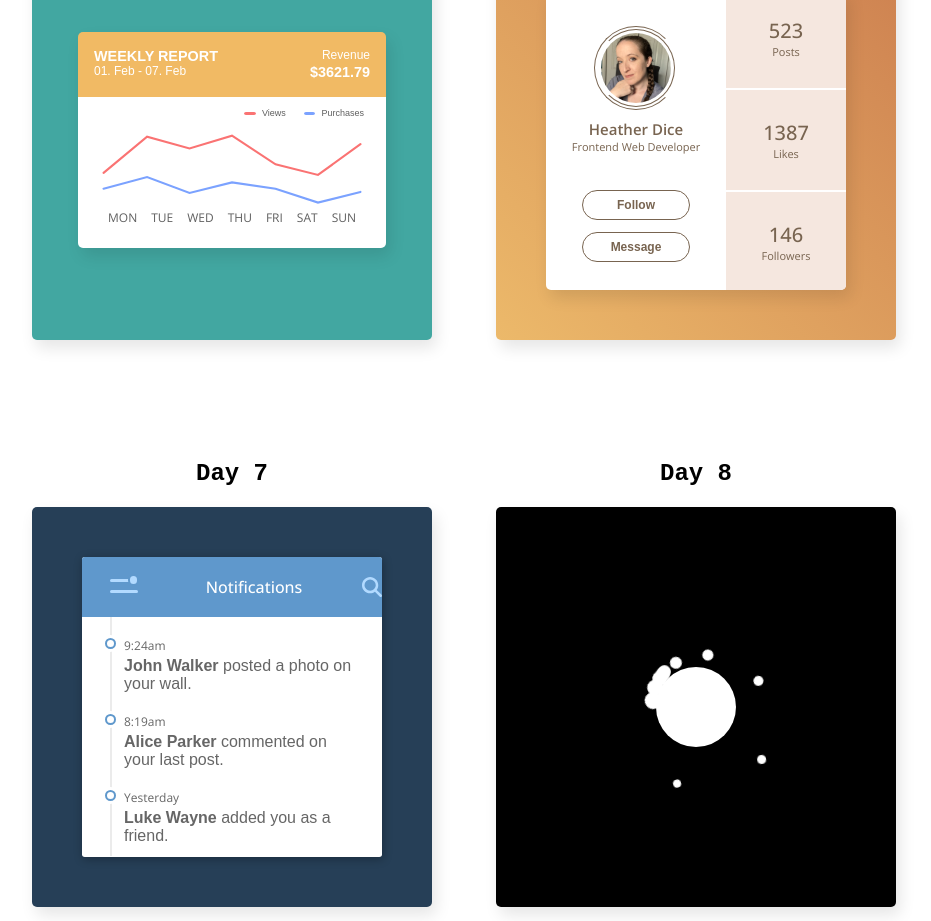
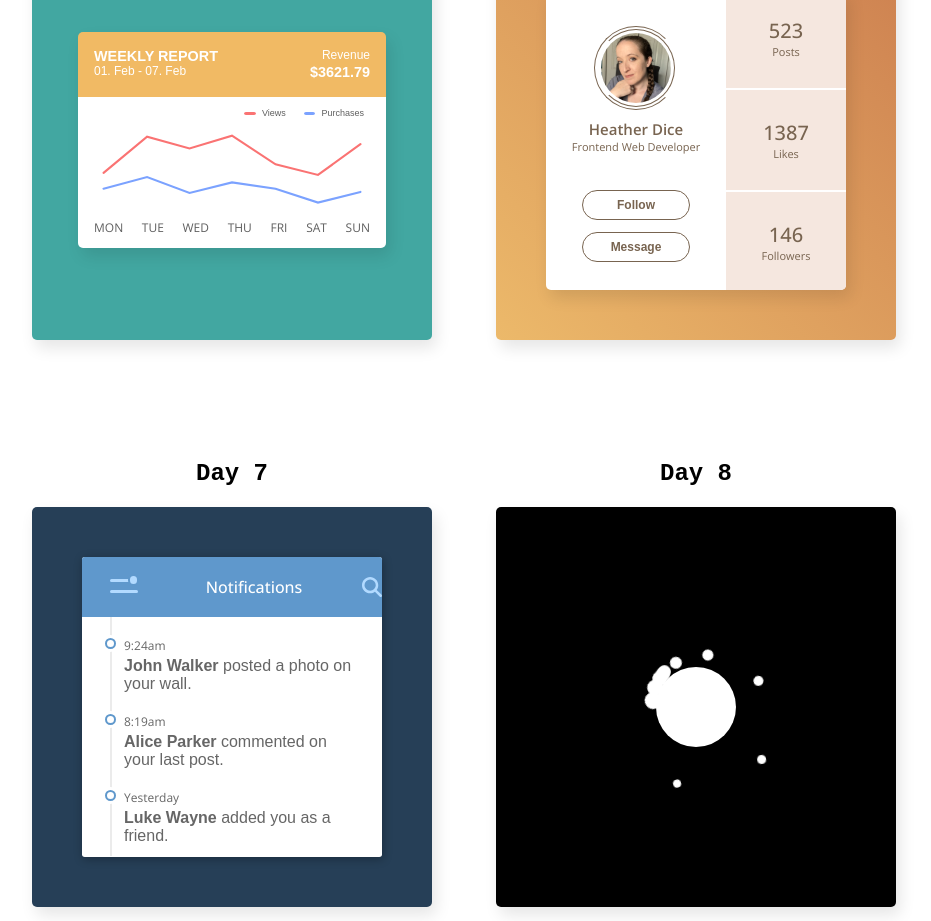
Before and after one commit to heatherdice/100_days_css, a React (Create React App) app: page / in a window 1280 px wide. Shown: the part 2200-3121 px from the top of the page, without its empty margins (176-1107 px from the left). Built offline with nearby package versions, Linux system fonts and the light colour scheme.

Commit message:
Adjusting weekday spacing

```diff
--- a/src/components/dayComponents/Day05.js
+++ b/src/components/dayComponents/Day05.js
@@ -29,7 +29,7 @@ export default function Day05() {
 
                 {/* chart */}
                 <div className="chart-lines">
-                    <svg viewBox="0 0 260 80" className="polyline-container" preserveAspectRatio="none">
+                    <svg viewBox="0 0 260 90" className="polyline-container" preserveAspectRatio="none">
                         <polyline points="9,46 50,12 90,23 130,11 171,38 211,48 251,19" className="red-line" />
                         <polyline points="9,61 50,50 90,65 130,55 171,61 211,74 251,64" className="blue-line" />
                     </svg>
--- a/src/styles/dayStyles/Day05.css
+++ b/src/styles/dayStyles/Day05.css
@@ -118,18 +118,11 @@
 	padding: 0;
 	margin: 0;
 }
-.weekdays::before,
+/* .weekdays::before,
 .weekdays::after {
     content: '';
     flex: 0 1 auto;
-}
-.weekdays span {
-	flex: 0 1 auto;
-    display: inline-block;
-	text-align: center;
-	padding: 0;
-	margin: 0;
-}
+} */
 
 /* tablet styling */
 @media (max-width: 945px) {
```
